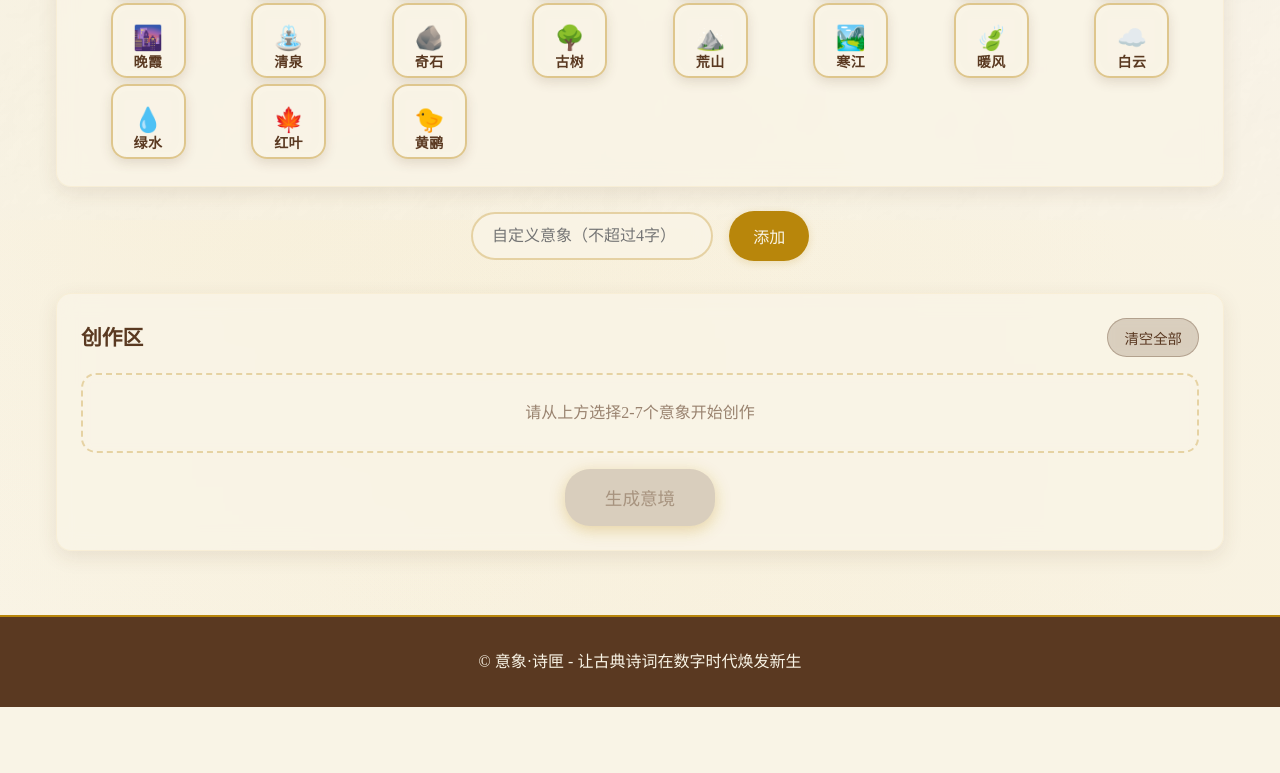
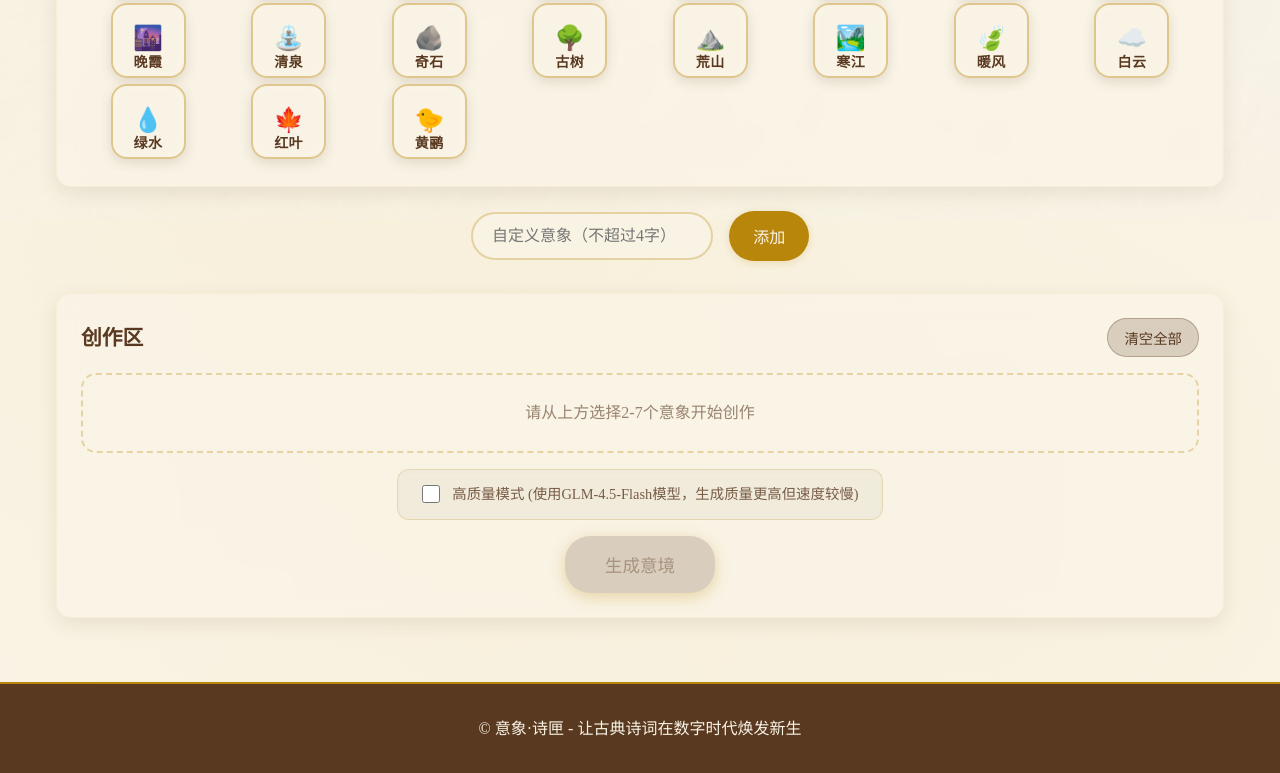
Before and after one commit to xmss666/image-poem-box, a website: page index.html in a window 1280 px wide. Shown: the part 580-1353 px from the top of the page. Before the commit the page ends 1287 px from the top, so only its background shows below. Drawn offline with Linux system fonts and the light colour scheme; a web font is replaced by a local one.

Commit message:
Add files via upload

```diff
--- a/index.html
+++ b/index.html
@@ -50,7 +50,15 @@
             <div class="creation-area" id="creationArea">
                 <div class="creation-placeholder">请从上方选择2-7个意象开始创作</div>
             </div>
-            <button id="generatePoem" class="generate-btn" disabled>生成意境</button>
+            <div class="generation-options">
+                <div class="quality-selector">
+                    <label class="quality-label">
+                        <input type="checkbox" id="highQualityMode">
+                        <span class="quality-text">高质量模式 (使用GLM-4.5-Flash模型，生成质量更高但速度较慢)</span>
+                    </label>
+                </div>
+                <button id="generatePoem" class="generate-btn" disabled>生成意境</button>
+            </div>
         </section>
 
         <!-- 诗意展示区 -->
@@ -75,6 +83,6 @@
         <p>© 意象·诗匣 - 让古典诗词在数字时代焕发新生</p>
     </footer>
 
-    <script src="script.js"></script>
+    <script src="script.js?v=2"></script>
 </body>
 </html>
--- a/styles.css
+++ b/styles.css
@@ -304,6 +304,112 @@ body > * {
     margin-bottom: 2rem;
     border: 1px solid rgba(245, 232, 199, 0.5);
     backdrop-filter: blur(10px);
+}
+
+/* 生成选项区域 */
+.generation-options {
+    display: flex;
+    flex-direction: column;
+    gap: 1rem;
+    align-items: center;
+}
+
+/* 质量选择器 */
+.quality-selector {
+    display: flex;
+    align-items: center;
+    justify-content: center;
+    padding: 0.8rem 1.5rem;
+    background: rgba(90, 57, 33, 0.05);
+    border-radius: 12px;
+    border: 1px solid rgba(184, 134, 11, 0.2);
+    backdrop-filter: blur(5px);
+}
+
+.quality-label {
+    display: flex;
+    align-items: center;
+    cursor: pointer;
+    gap: 0.8rem;
+    font-size: 0.9rem;
+    color: #5a3921;
+    font-weight: 500;
+}
+
+.quality-label input[type="checkbox"] {
+    width: 18px;
+    height: 18px;
+    accent-color: #b8860b;
+    cursor: pointer;
+}
+
+.quality-text {
+    font-size: 0.9rem;
+    opacity: 0.8;
+    transition: opacity 0.3s ease;
+}
+
+.quality-label:hover .quality-text {
+    opacity: 1;
+}
+
+.quality-label:has(input:checked) .quality-text {
+    color: #b8860b;
+    font-weight: 600;
+    opacity: 1;
+}
+
+/* 生成选项区域 */
+.generation-options {
+    display: flex;
+    flex-direction: column;
+    gap: 1rem;
+    align-items: center;
+}
+
+/* 质量选择器 */
+.quality-selector {
+    display: flex;
+    align-items: center;
+    justify-content: center;
+    padding: 0.8rem 1.5rem;
+    background: rgba(90, 57, 33, 0.05);
+    border-radius: 12px;
+    border: 1px solid rgba(184, 134, 11, 0.2);
+    backdrop-filter: blur(5px);
+}
+
+.quality-label {
+    display: flex;
+    align-items: center;
+    cursor: pointer;
+    gap: 0.8rem;
+    font-size: 0.9rem;
+    color: #5a3921;
+    font-weight: 500;
+}
+
+.quality-label input[type="checkbox"] {
+    width: 18px;
+    height: 18px;
+    accent-color: #b8860b;
+    cursor: pointer;
+}
+
+.quality-text {
+    font-size: 0.9rem;
+    opacity: 0.8;
+    transition: opacity 0.3s ease;
+}
+
+.quality-label:hover .quality-text {
+    opacity: 1;
+}
+
+.quality-label:has(input:checked) .quality-text {
+    color: #b8860b;
+    font-weight: 600;
+    opacity: 1;
 }
 
 .creation-header {
```
